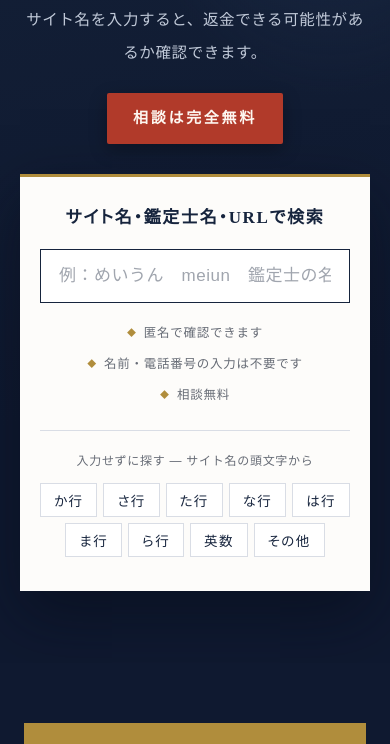
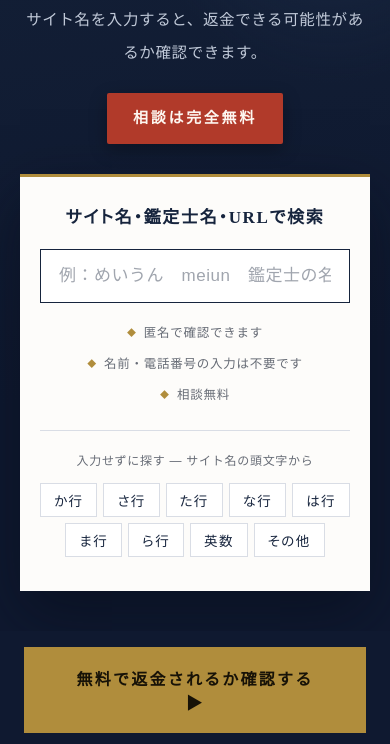
Before and after one commit to blessing1031r-dotcom/uranai-refund-lp, a plain HTML site: page index.html in a window 390 px wide. Shown: the part 350-1094 px from the top of the page. Drawn offline with Linux system fonts and the light colour scheme.

Commit message:
検索欄とCTAの余白圧縮・CTA文言変更
Co-Authored-By: Claude Fable 5 <noreply@anthropic.com>

```diff
--- a/index.html
+++ b/index.html
@@ -103,7 +103,7 @@
       radial-gradient(120% 90% at 85% -10%, #223452 0%, transparent 55%),
       linear-gradient(170deg, #142138 0%, var(--ai-deep) 70%);
     color: #eef0f4;
-    padding: 72px 24px 96px;
+    padding: 72px 24px 48px;
     overflow: hidden;
   }
   .hero-ghost {
@@ -462,7 +462,7 @@
 
   .sect-cta {
     background: var(--ai-deep);
-    padding: 60px 24px 56px;
+    padding: 16px 24px 56px;
     border-bottom: 1px solid rgba(211, 178, 106, 0.18);
   }
 
@@ -545,7 +545,7 @@
   footer a { color: #aab6c9; }
 
   @media (max-width: 900px) {
-    .hero { padding: 52px 20px 72px; }
+    .hero { padding: 52px 20px 40px; }
     .hero-ghost { font-size: 78vw; opacity: 0.7; }
     .sect { padding: 64px 20px; }
     .search-panel { padding: 24px 20px 22px; }
@@ -627,7 +627,7 @@
 
 <section class="sect-cta">
   <div class="sect-inner reveal-io">
-    <button class="btn-final cta-scroll">無料で返金の可能性をチェック ▶︎</button>
+    <button class="btn-final cta-scroll">無料で返金されるか確認する▶︎</button>
   </div>
 </section>
 
@@ -665,7 +665,7 @@
   <p class="final-ghost" aria-hidden="true">返金</p>
   <div class="sect-inner">
     <h2>まずはご相談ください</h2>
-    <button class="btn-final cta-scroll">無料で返金の可能性をチェック ▶︎</button>
+    <button class="btn-final cta-scroll">無料で返金されるか確認する▶︎</button>
   </div>
 </section>
 
```
